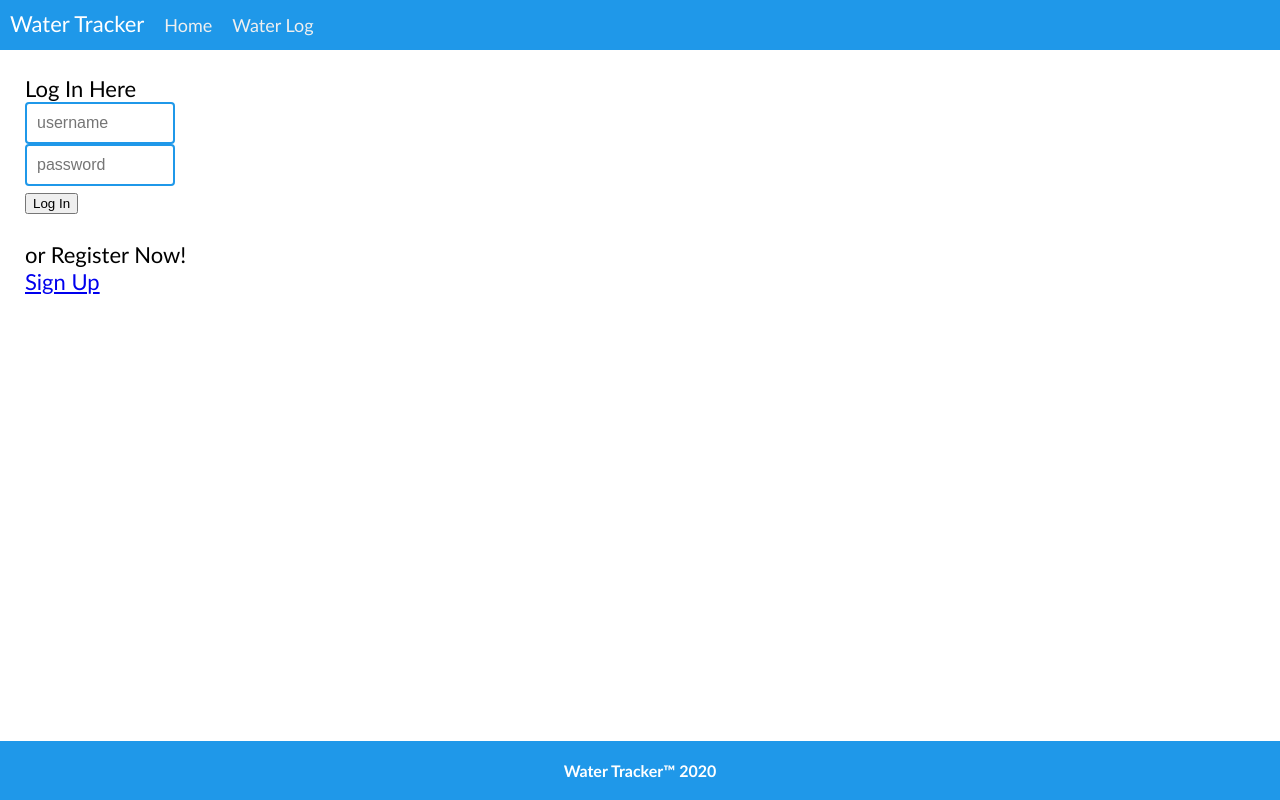
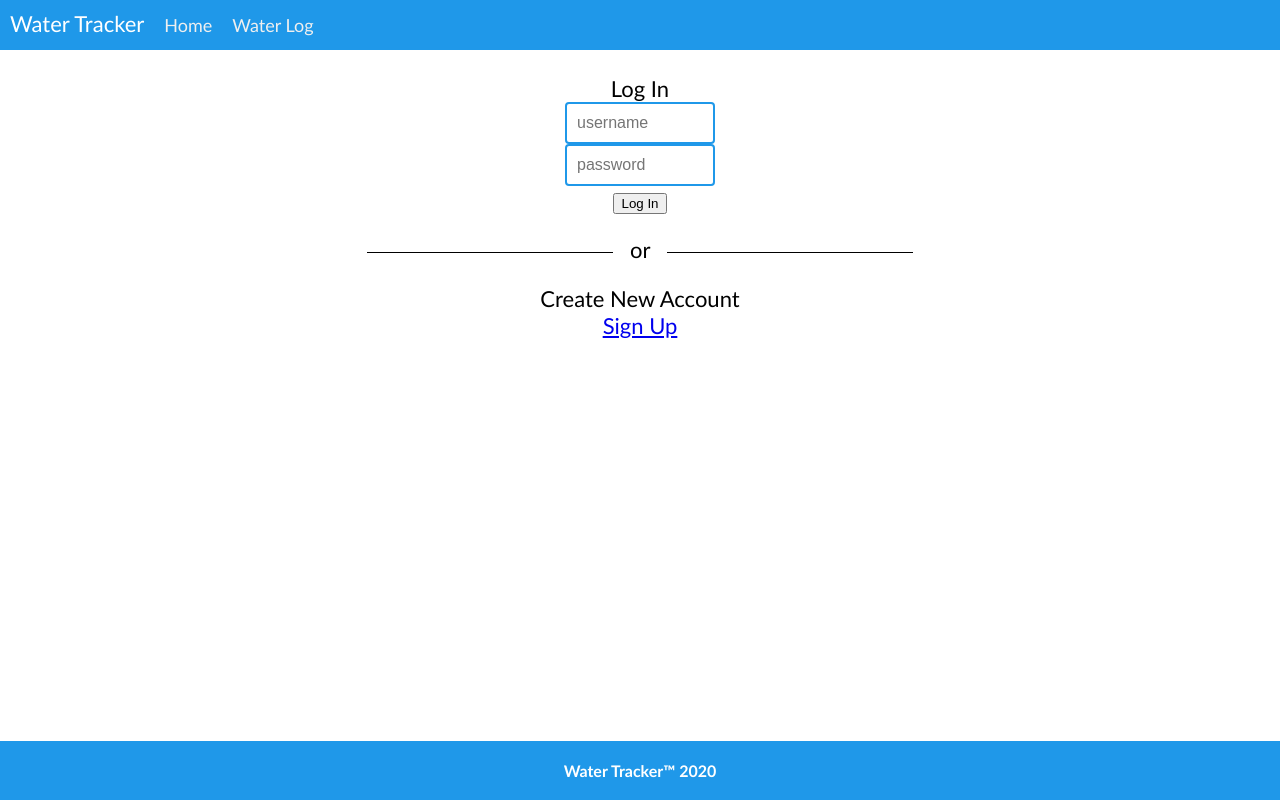
Before and after one commit to tshuttles/water-react-app, a React (Create React App) app in the folder frontend/: page / in a window 1280 px wide. Built offline with nearby package versions, Linux system fonts and the light colour scheme; no server answers.

Commit message:
bugfix waterAdd by changing payload

```diff
--- a/frontend/src/App.css
+++ b/frontend/src/App.css
@@ -15,14 +15,35 @@
   height: 75px;
 }
 
+p {
+  overflow: hidden;
+  text-align: center;
+}
+p:before,
+p:after {
+  background-color: #000;
+  content: "";
+  display: inline-block;
+  height: 1px;
+  position: relative;
+  vertical-align: middle;
+  width: 20%;
+}
+p:before {
+  right: 0.5em;
+  margin-left: -50%;
+}
+p:after {
+  left: 0.5em;
+  margin-right: -50%;
+}
+
 .UsersContainer {
   padding: 25px;
 }
 
 input[type=text] {
   border: none;
-  /* border-bottom: 2px solid rgb(31, 152, 233); */
-
   width: 150px;
   box-sizing: border-box;
   border: 2px solid rgb(31, 152, 233);
@@ -32,15 +53,16 @@ input[type=text] {
   background-position: 10px 10px;
   background-repeat: no-repeat;
   padding: 10px 15px 10px 10px;
-  transition: width 0.4s ease-in-out;
+  transition: width 0.2s ease-in-out;
 }
 input[type=text]:focus {
-  width: 100%;
+  width: 40%;
 }
 
 .signup {
   padding: 20px;
-  font-size: 20px;
+  font-size: 22px;
+  text-align: center;
 }
 
 .onSubmit {
@@ -53,6 +75,7 @@ input[type=text]:focus {
 
 .loggedout{
   font-size: 22px;
+  text-align: center;
 }
 
 .WatersContainer {
@@ -68,7 +91,6 @@ input[type=text]:focus {
 }
 
 .waters {
-  /* padding: 20px; */
   font-size: 16px;
 }
 
@@ -88,7 +110,6 @@ input[type=text]:focus {
   transform: translate(-50%, -50%);
   width: 150px;
   height: 180px;
-  /* border: 6px solid #262626; */
   border-top: 2px solid transparent;
   border-radius: 15px;
   border-top-left-radius: 5px;
@@ -97,7 +118,7 @@ input[type=text]:focus {
   background-position: 0px 350px;
   background-repeat: repeat-x;
   animation: filling 10s ease-in-out infinite;
-  box-shadow: 0 0 0 6px rgb(0, 0, 0), 0 20px 35px rgba(0,0,0,1);
+  box-shadow: 0 0 0 6px rgb(0, 0, 0);
 }
 
 .cup:before {
--- a/frontend/src/actions/waters/addWater.js
+++ b/frontend/src/actions/waters/addWater.js
@@ -7,7 +7,7 @@ export const addWater = (amount) => {
         'Accept': 'application/json'
       },
       method: 'POST',
-      body: JSON.stringify({ amount })
+      body: JSON.stringify({ water: amount })
     })
     .then(response => response.json())
     .then(water => {
--- a/frontend/src/components/waters/WaterInput.js
+++ b/frontend/src/components/waters/WaterInput.js
@@ -1,11 +1,9 @@
 import React from 'react';
-import waterForm from '../../reducers/waters/waterForm';
 import { connect } from 'react-redux';
 import { addWater, updateWaterForm } from '../../actions/waters/addWater.js';
 
-const WaterInput = ({ updateWaterForm, addWater }) => {
+const WaterInput = ({ updateWaterForm, addWater, waterForm }) => {
   const handleOnChange = event => {
-    // debugger
     const { value } = event.target
     const updatedFormInfo = {
       ...waterForm,
@@ -16,7 +14,7 @@ const WaterInput = ({ updateWaterForm, addWater }) => {
 
   const handleSubmit = event => {
     event.preventDefault()
-    this.props.addWater(this.state.amount)
+    addWater(waterForm)
   }
 
   return (
--- a/frontend/src/components/waters/Waters.js
+++ b/frontend/src/components/waters/Waters.js
@@ -5,6 +5,7 @@ export default class Waters extends Component {
   render() {
     const { waters } = this.props
     const allwater = waters && waters.map(water => {
+      // debugger
       return (
         <Water key={water.id} water={water} date={water.created_at} />
       )
@@ -13,9 +14,9 @@ export default class Waters extends Component {
     return(
       <div className="waters">
         <h2>Water Log</h2>
-        <ul>
-          {allwater}
-        </ul>
+
+          { allwater }
+
       </div>
     )
   }
--- a/frontend/src/containers/UsersContainer.js
+++ b/frontend/src/containers/UsersContainer.js
@@ -23,9 +23,10 @@ class UsersContainer extends Component {
                   </div>
     } else {
       component = <div className="loggedout">
-                    Log In Here
-                    <Login /><br/>
-                    or Register Now!<br/>
+                    Log In
+                    <Login />
+                    <p><span> or </span></p>
+                    Create New Account<br/>
                     <Link to="/signup">Sign Up</Link>
                   </div>
     }
--- a/frontend/src/containers/WatersContainer.js
+++ b/frontend/src/containers/WatersContainer.js
@@ -18,7 +18,7 @@ class WatersContainer extends Component {
       <div className="WatersContainer">
         <WaterInput addWater={this.props.addWater}/>
         <br/>
-          <Link className="todayswaterlink" to={{
+        <Link className="todayswaterLink" to={{
           pathname: "/waters/dailywater",
           state: {
             waters: this.props.waters
@@ -27,7 +27,6 @@ class WatersContainer extends Component {
         </Link>
         <Waters waters={this.props.waters} />
         {/* <DailyWater waters={this.props.waters}/>  */}
-          {/* possibly do a toggle display instead of a link?  */}
         <div className="push"></div>
       </div>
     )
```
Also changed, not shown: 1 other file (tests, documents, lock files or other folders). Lines whose indentation alone changed are shown as unchanged.
